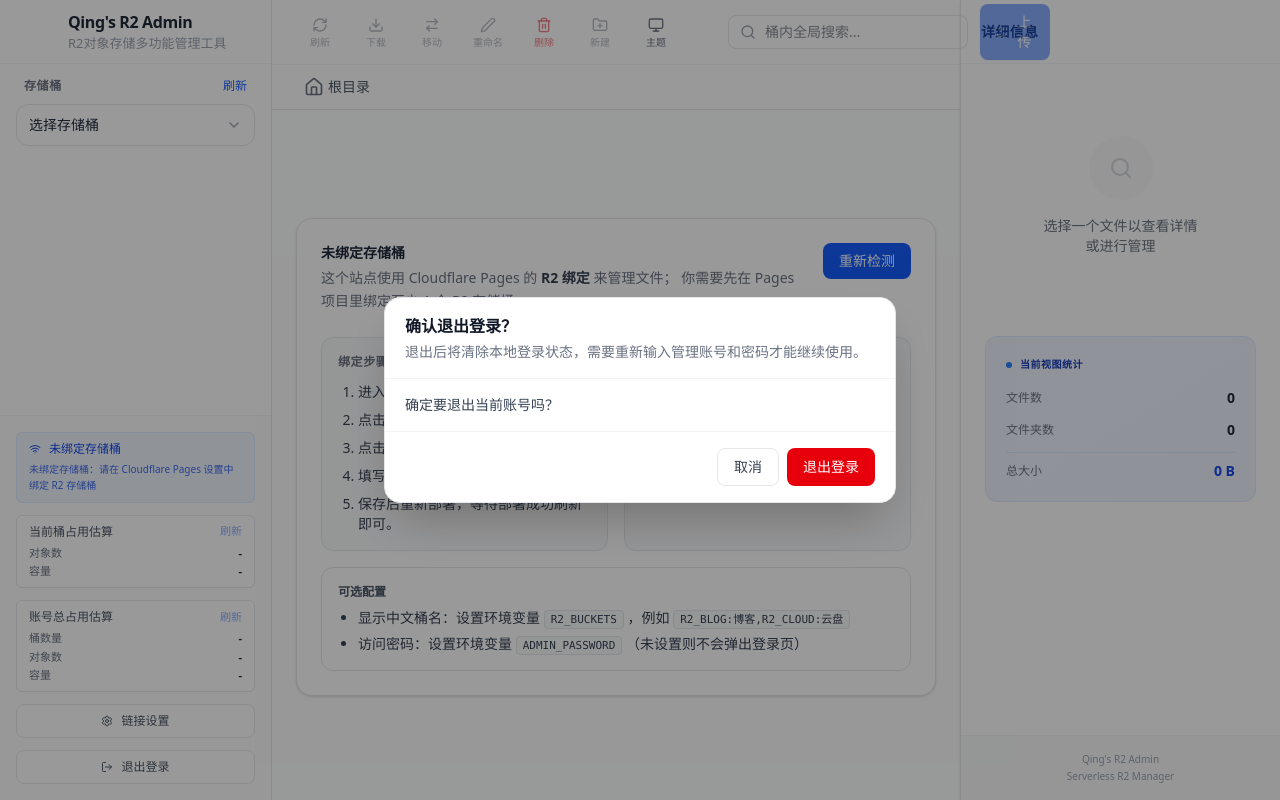
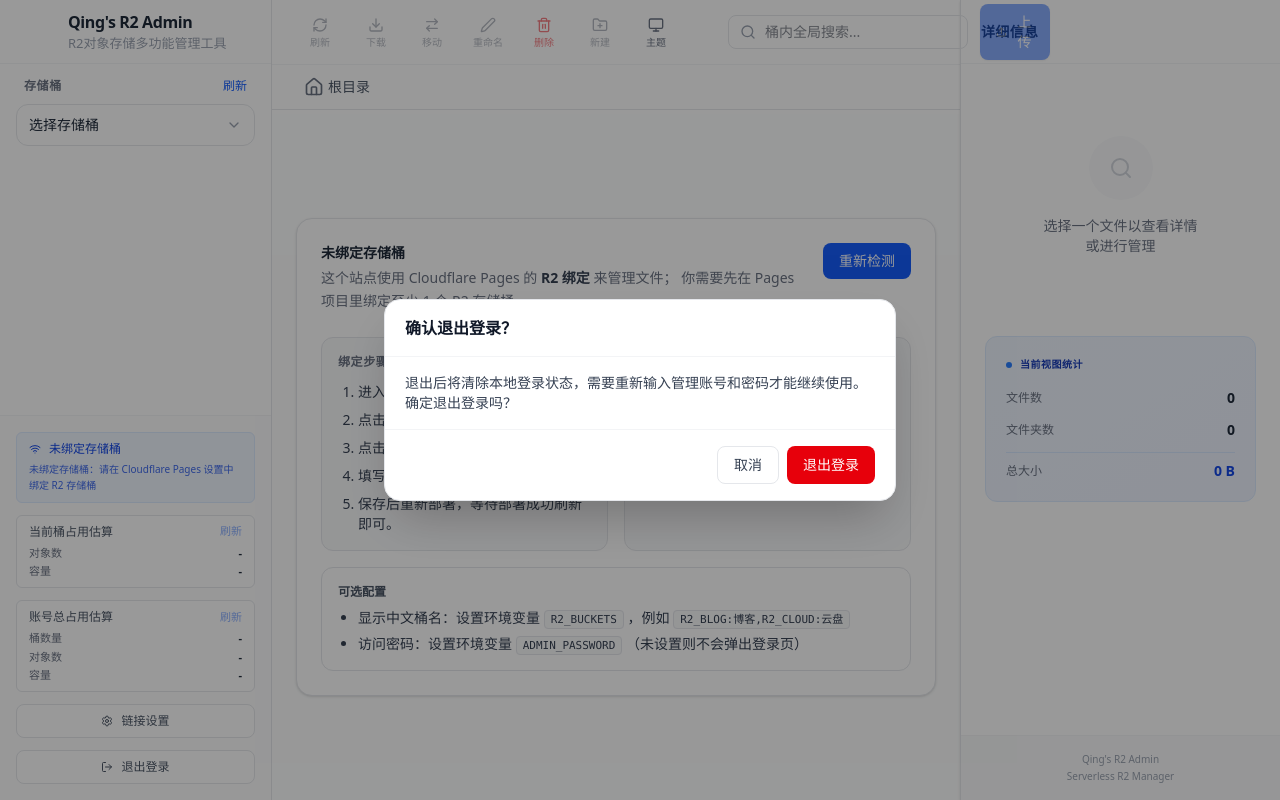
Before and after one commit to wangqing176176-a11y/R2-ADMIN, a Next.js app: page / in a window 1280 px wide. Both pictures are taken after a click on the button "退出登录". Built offline with nearby package versions, Linux system fonts and the light colour scheme.

Commit message:
更新弹窗文案

```diff
--- a/app/page.tsx
+++ b/app/page.tsx
@@ -424,7 +424,7 @@ export default function R2Admin() {
       });
       const data = await res.json().catch(() => ({}));
       if (res.status === 401) {
-        setToast("密码错误");
+        setToast("账号或密码错误 请重试！");
         return;
       }
       if (!res.ok) throw new Error(data.error || "Failed");
@@ -443,9 +443,9 @@ export default function R2Admin() {
       if (!selectedBucket && data.buckets?.length) setSelectedBucket(data.buckets[0].id);
       setConnectionStatus((data.buckets?.length ?? 0) > 0 ? "connected" : "unbound");
       setConnectionDetail((data.buckets?.length ?? 0) > 0 ? null : "未绑定存储桶：请在 Cloudflare Pages 设置中绑定 R2 存储桶");
-      setToast("已解锁");
+      setToast("登陆成功");
     } catch {
-      setToast("解锁失败");
+      setToast("登陆失败");
     } finally {
       setLoading(false);
     }
@@ -3124,7 +3124,6 @@ export default function R2Admin() {
       <Modal
         open={logoutOpen}
         title="确认退出登录？"
-        description="退出后将清除本地登录状态，需要重新输入管理账号和密码才能继续使用。"
         onClose={() => setLogoutOpen(false)}
         footer={
           <div className="flex justify-end gap-2">
@@ -3146,7 +3145,7 @@ export default function R2Admin() {
           </div>
         }
       >
-        <div className="text-sm text-gray-700 dark:text-gray-200">确定要退出当前账号吗？</div>
+        <div className="text-sm text-gray-700 dark:text-gray-200">退出后将清除本地登录状态，需要重新输入管理账号和密码才能继续使用。确定退出登录吗？</div>
       </Modal>
 
       <Modal
```
